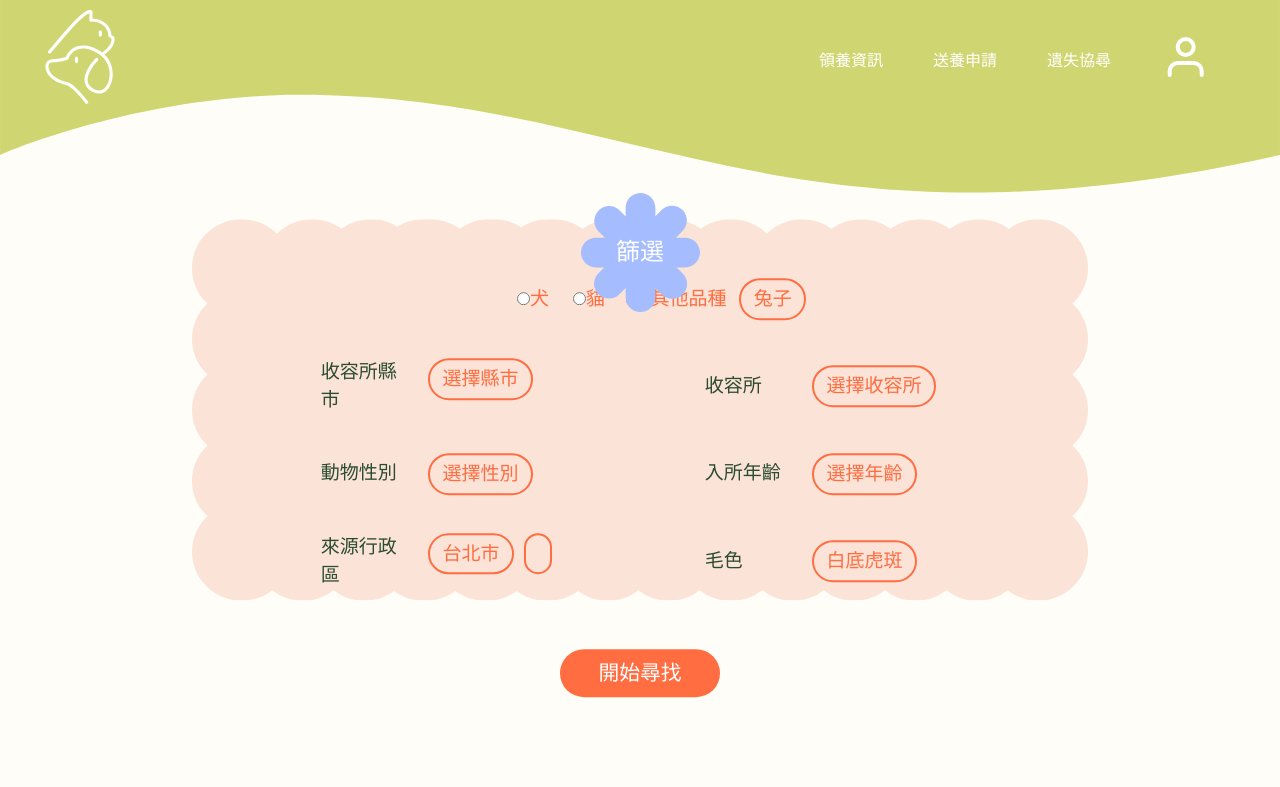
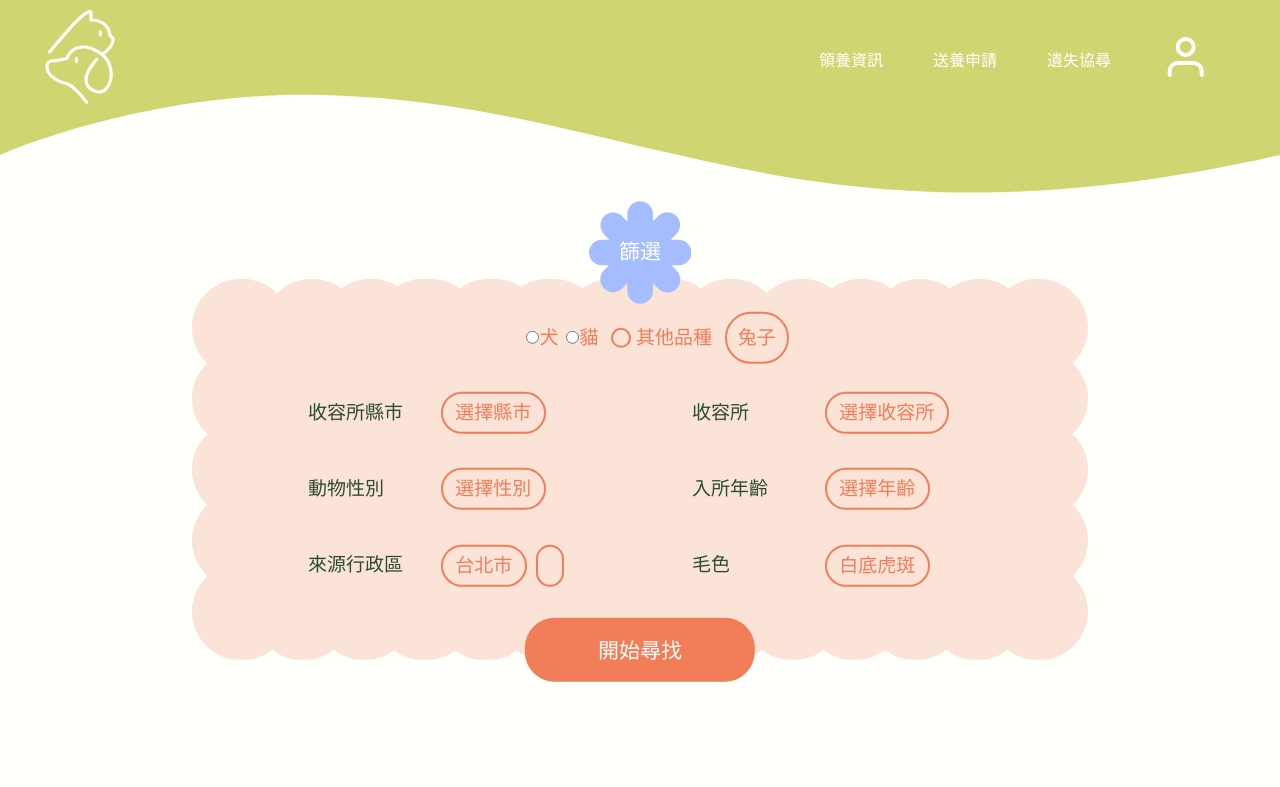
Before and after one commit to HWenSu/animal-kingdom-frontend, a React (Vite) app: page /adoption in a window 1280 px wide. Shown: the top 787 px of the page. Built offline with nearby package versions, Linux system fonts and the light colour scheme.

Commit message:
Style: Adjustment filter form style.

```diff
--- a/src/components/FilterForm.jsx
+++ b/src/components/FilterForm.jsx
@@ -123,6 +123,10 @@ const FilterForm = () => {
             fill="#FBE3D7"
           />
         </svg>
+        {/* 搜尋按鈕 */}
+        <button className="main-btn search-btn" onClick={handleSearch}>
+          開始尋找
+        </button>
       </div>
       {/* 品種篩選 */}
       <div className="filter-container">
@@ -170,10 +174,6 @@ const FilterForm = () => {
             />
           ))}
       </div>
-      {/* 搜尋按鈕 */}
-      <button className="main-btn" onClick={handleSearch}>
-        開始尋找
-      </button>
     </div>
   );
 }
--- a/src/style/_adoption.scss
+++ b/src/style/_adoption.scss
@@ -6,9 +6,8 @@
   position: relative;
   flex-direction: column;
   align-items: center;
+  margin: 5vw auto;
   width: 60vw;
-  min-height: 70vh;
-  margin: 5% auto 0 auto;
   transform: translateY(-28%);
   .filter-form-bg{
     width: 70vw;
@@ -19,7 +18,7 @@
   .filter-container{
     display: grid;
     place-items:  center;
-    margin: 2.5rem 0;
+    margin: 3vh 0;
     grid-template-columns: 30vw 30vw;
     font-weight: 500;
     font-size: $middle-font;
@@ -34,19 +33,32 @@
   .category-list{
     grid-column: 1 / 3;
     display: flex;
+    height: 4vh;
     justify-content: center;
     align-items: center;
     color: $orange-color;
-    li{
-      padding: 0 0.5rem;
+    select{
+      width: 5vw;
+      min-width: 3rem;
+      height: 6.5vh;
+      padding: 0;
     }
   }
 }
 
 .dropdown-container{
   display: grid;
-  grid-template-columns: 8vw 15vw;
+  grid-template-columns: 10vw 15vw;
+  height: 3vw;
 }
+
+.search-btn{
+  position: absolute;
+  bottom: -1rem;
+  left: 50%;
+  transform: translateX(-50%);
+}
+
 
 // Adoption Page: animal cards
 .animal-cards-container{
--- a/src/style/_variables.scss
+++ b/src/style/_variables.scss
@@ -1,9 +1,10 @@
-$light-blue-color: #a4b7ef;
-$orange-color: #FF6D41;
-$pink-color: #fad8d1;
+$light-blue-color: #abbbed;
+$orange-color: #f27d59;
+$pink-color: #fae3d9;
 $light-green-color: #bdc463;
 $dark-green-color: #2B4C31;
-$background-color: #FEFDF8;
+$background-color: #fffffc;
 
 //字體
+$large-font: clamp(16px, 1.8vw, 21px);
 $middle-font: clamp(14px, 1.5vw, 19px);
--- a/src/style/index.css
+++ b/src/style/index.css
@@ -6,7 +6,7 @@
   font-weight: 400;
   color-scheme: light dark;
   color: #2B4C31;
-  background-color: #FEFDF8;
+  background-color: #fffffc;
   font-synthesis: none;
   text-rendering: optimizeLegibility;
   -webkit-font-smoothing: antialiased;
@@ -28,7 +28,7 @@ a {
 }
 
 a:hover {
-  color: #FF6D41;
+  color: #f27d59;
 }
 
 body {
@@ -36,12 +36,13 @@ body {
   place-items: center;
   min-width: 320px;
   min-height: 100vh;
-  border-color: #FEFDF8;
+  border-color: #fffffc;
 }
 
-h1 {
-  font-size: 3.2em;
-  line-height: 1.1;
+h1, h2 {
+  -webkit-appearance: none;
+     -moz-appearance: none;
+          appearance: none;
 }
 
 button {
@@ -92,15 +93,18 @@ button:focus-visible {
   justify-content: center;
   position: relative;
   z-index: 20;
+  font-size: clamp(16px, 1.8vw, 21px);
 }
 .flower-h2:hover svg {
   transform: rotate(180deg);
 }
 .flower-h2 svg {
+  width: 8vw;
   animation: opacity 1s ease-in-out forwards, rotate 2s cubic-bezier(0.5, 0, 0.13, 1);
   transition: transform 2s cubic-bezier(0.5, 0, 0.13, 1); /* hover 時的平滑過渡 */
 }
 .flower-h2 h2 {
+  font-size: clamp(16px, 1.8vw, 21px);
   margin: 0;
   position: absolute;
   top: 50%;
@@ -110,13 +114,16 @@ button:focus-visible {
 }
 
 .main-btn {
-  width: 10rem;
-  height: 3rem;
+  width: 18vw;
+  min-width: 16vw;
+  height: 8vh;
+  min-height: 6vh;
   border-radius: 30px;
-  background-color: #FF6D41;
+  background-color: #f27d59;
   color: #fff;
   text-align: center;
-  font-size: 1.3rem;
+  font-weight: 600;
+  font-size: clamp(16px, 1.8vw, 21px);
 }
 
 .hero-section {
@@ -147,10 +154,10 @@ button:focus-visible {
   padding: 8px 12px;
   margin: 0 0.3rem;
   font-size: clamp(14px, 1.5vw, 19px);
-  border: 2px solid #FF6D41;
+  border: 2px solid #f27d59;
   border-radius: 30px;
   background-color: transparent;
-  color: #FF6D41;
+  color: #f27d59;
   cursor: pointer;
   /* 移除預設樣式 */
   appearance: none; /* 移除瀏覽器預設樣式 */
@@ -159,7 +166,7 @@ button:focus-visible {
 }
 
 .custom-radio {
-  border: 2px solid #FF6D41;
+  border: 2px solid #f27d59;
   padding: 0.5rem;
   margin: 0 0.3rem;
   border-radius: 50%;
@@ -169,7 +176,7 @@ button:focus-visible {
   -moz-appearance: none; /* 兼容 Firefox */
 }
 .custom-radio input[type=radio] {
-  accent-color: #FF6D41; /* 變更選中時的顏色 */
+  accent-color: #f27d59; /* 變更選中時的顏色 */
 }
 
 @keyframes rotate {
@@ -195,9 +202,8 @@ button:focus-visible {
   position: relative;
   flex-direction: column;
   align-items: center;
+  margin: 5vw auto;
   width: 60vw;
-  min-height: 70vh;
-  margin: 5% auto 0 auto;
   transform: translateY(-28%);
 }
 .filter-form-container .filter-form-bg {
@@ -209,7 +215,7 @@ button:focus-visible {
 .filter-form-container .filter-container {
   display: grid;
   place-items: center;
-  margin: 2.5rem 0;
+  margin: 3vh 0;
   grid-template-columns: 30vw 30vw;
   font-weight: 500;
   font-size: clamp(14px, 1.5vw, 19px);
@@ -222,17 +228,29 @@ button:focus-visible {
 .filter-form-container .category-list {
   grid-column: 1/3;
   display: flex;
+  height: 4vh;
   justify-content: center;
   align-items: center;
-  color: #FF6D41;
+  color: #f27d59;
 }
-.filter-form-container .category-list li {
-  padding: 0 0.5rem;
+.filter-form-container .category-list select {
+  width: 5vw;
+  min-width: 3rem;
+  height: 6.5vh;
+  padding: 0;
 }
 
 .dropdown-container {
   display: grid;
-  grid-template-columns: 8vw 15vw;
+  grid-template-columns: 10vw 15vw;
+  height: 3vw;
+}
+
+.search-btn {
+  position: absolute;
+  bottom: -1rem;
+  left: 50%;
+  transform: translateX(-50%);
 }
 
 .animal-cards-container {
@@ -249,10 +267,10 @@ button:focus-visible {
 .animal-cards-container .animal-card .animal-image-container {
   width: 100%;
   height: 18rem;
-  background-color: #fad8d1;
+  background-color: #fae3d9;
   border-radius: 28px;
   overflow: hidden;
-  border: 1rem solid #fad8d1;
+  border: 1rem solid #fae3d9;
 }
 .animal-cards-container .animal-card .animal-image-container img {
   width: 100%;
@@ -263,10 +281,10 @@ button:focus-visible {
      object-position: center;
 }
 .animal-cards-container .animal-card h2 {
-  background-color: #fad8d1;
+  background-color: #fae3d9;
   padding: 0.5rem;
   text-align: center;
-  color: #FF6D41;
+  color: #f27d59;
   border-radius: 2rem;
   font-size: 1.2rem;
   width: 60%;
@@ -276,7 +294,7 @@ button:focus-visible {
   transform: translateX(-50%);
 }
 .animal-cards-container .animal-card .animal-info-container {
-  background-color: #a4b7ef;
+  background-color: #abbbed;
   border-radius: 28px;
   padding: 10px;
   color: #fff;
--- a/src/style/index.scss
+++ b/src/style/index.scss
@@ -47,9 +47,8 @@ body {
   border-color: $background-color;
 }
 
-h1 {
-  font-size: 3.2em;
-  line-height: 1.1;
+h1, h2 {
+  appearance: none;
 }
 
 button {
@@ -115,16 +114,19 @@ button:focus-visible {
   justify-content: center;
   position: relative;
   z-index: 20;
+  font-size: $large-font;
    &:hover svg{
     transform: rotate(180deg);
   }
   svg {
+    width: 8vw;
     animation:
       opacity 1s ease-in-out forwards,
       rotate 2s cubic-bezier(0.5, 0, 0.13, 1) ;
       transition: transform 2s cubic-bezier(0.5, 0, 0.13, 1); /* hover 時的平滑過渡 */
     }
   h2{
+    font-size: $large-font;
     margin: 0;
     position: absolute;
     top: 50%;
@@ -133,15 +135,21 @@ button:focus-visible {
     color: #ffffff;
   }
 }
+
+
+
 // 按鈕樣式：
 .main-btn{
-  width: 10rem;
-  height: 3rem;
+  width: 18vw;
+  min-width: 16vw;
+  height: 8vh;
+  min-height: 6vh;
   border-radius: 30px;
   background-color: $orange-color;
   color: #fff;
   text-align: center;
-  font-size: 1.3rem;
+  font-weight: 600;
+  font-size: $large-font;
 }
 
 // HomePage: hero section
```
Also changed, not shown: 1 other file (tests, documents, lock files or other folders).
